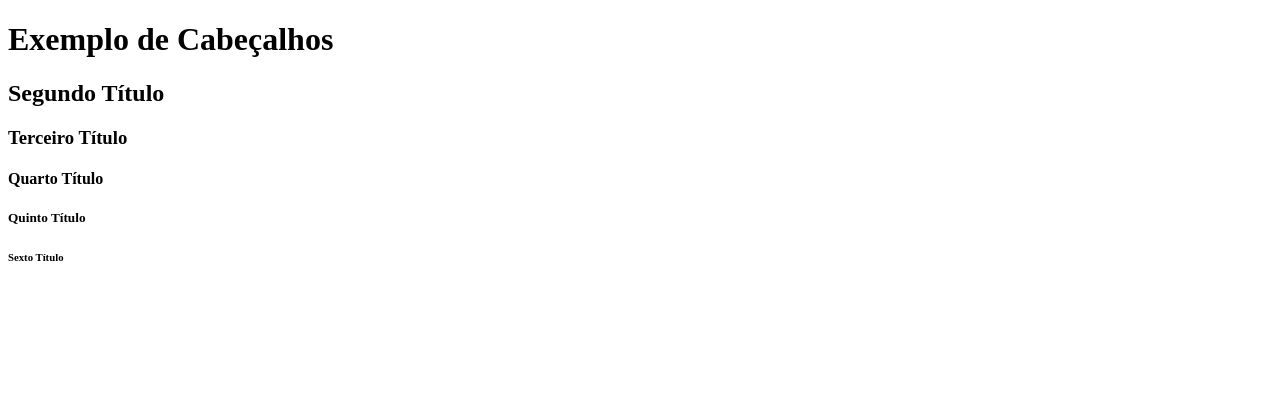
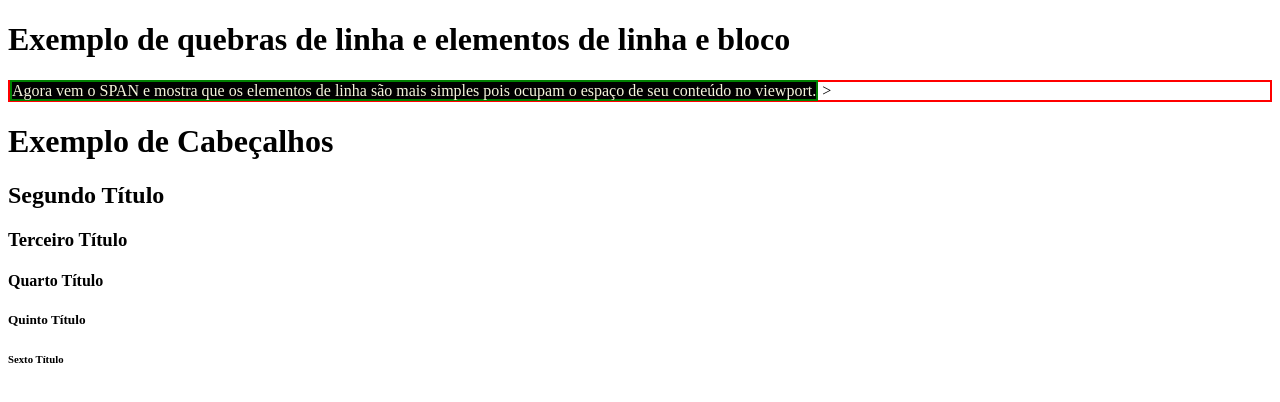
Before and after one commit to gudeaguiar/projeto-inicial, a plain HTML site: page index.html in a window 1280 px wide. Drawn offline with Linux system fonts and the light colour scheme.

Commit message:
Quebras de linha

```diff
--- a/index.html
+++ b/index.html
@@ -17,11 +17,24 @@ The <!DOCTYPE html> declaration defines that this document is an HTML5 document
     <title>EXEMPLO</title>
   </head>
   <body>
+    <h1>Exemplo de quebras de linha e elementos de linha e bloco</h1>
+
+    <div style="border: solid red 2px;"
+     <p style="border: solid blue 2px;"
+        A div é um elemento de bloco, porque ocupa a linha toda! Já o parágrafo é um elemento de linha e bloco!
+    </p>
+    <span
+     style="border: solid green 2px; background-color: black; color: beige;"
+        > Agora vem o SPAN e mostra que os elementos
+        de linha são mais simples pois ocupam o espaço de seu conteúdo no viewport.</span>
+      >
+    </div>
     <h1>Exemplo de Cabeçalhos</h1>
     <h2>Segundo Título</h2>
     <h3>Terceiro Título</h3>
     <h4>Quarto Título</h4>
     <h5>Quinto Título</h5>
     <h6>Sexto Título</h6>
+
   </body>
 </html>
```
